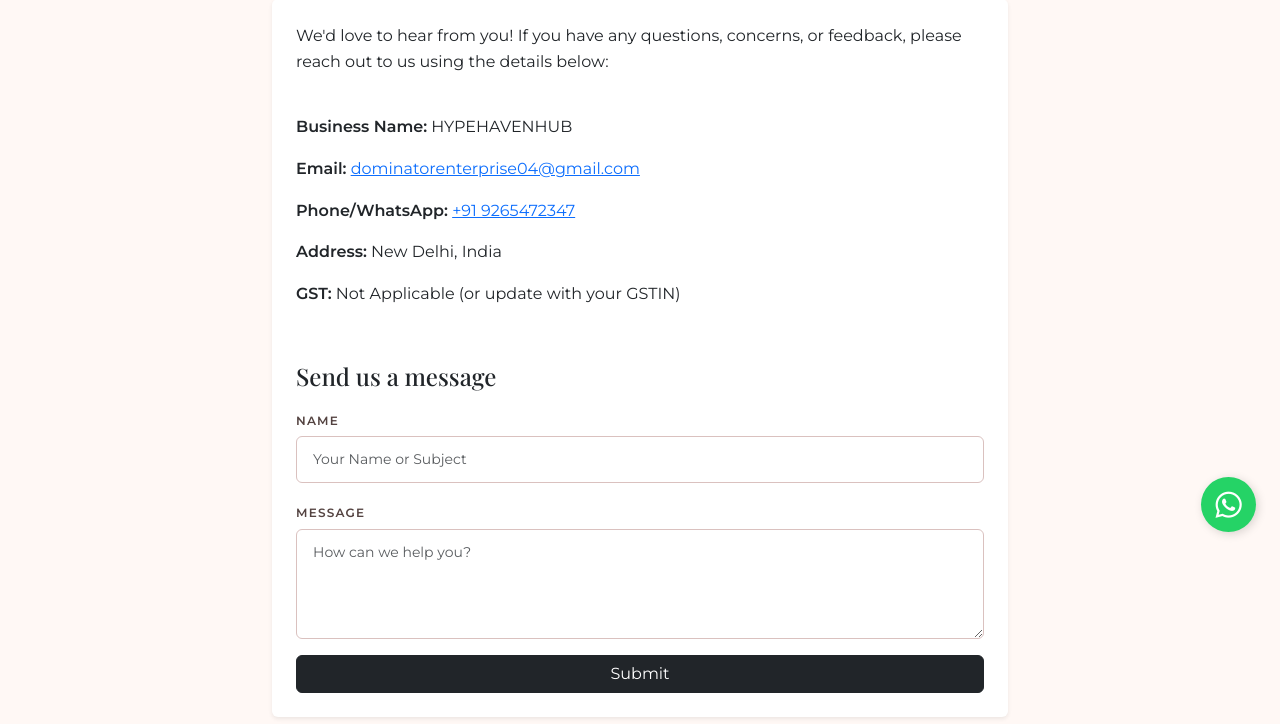
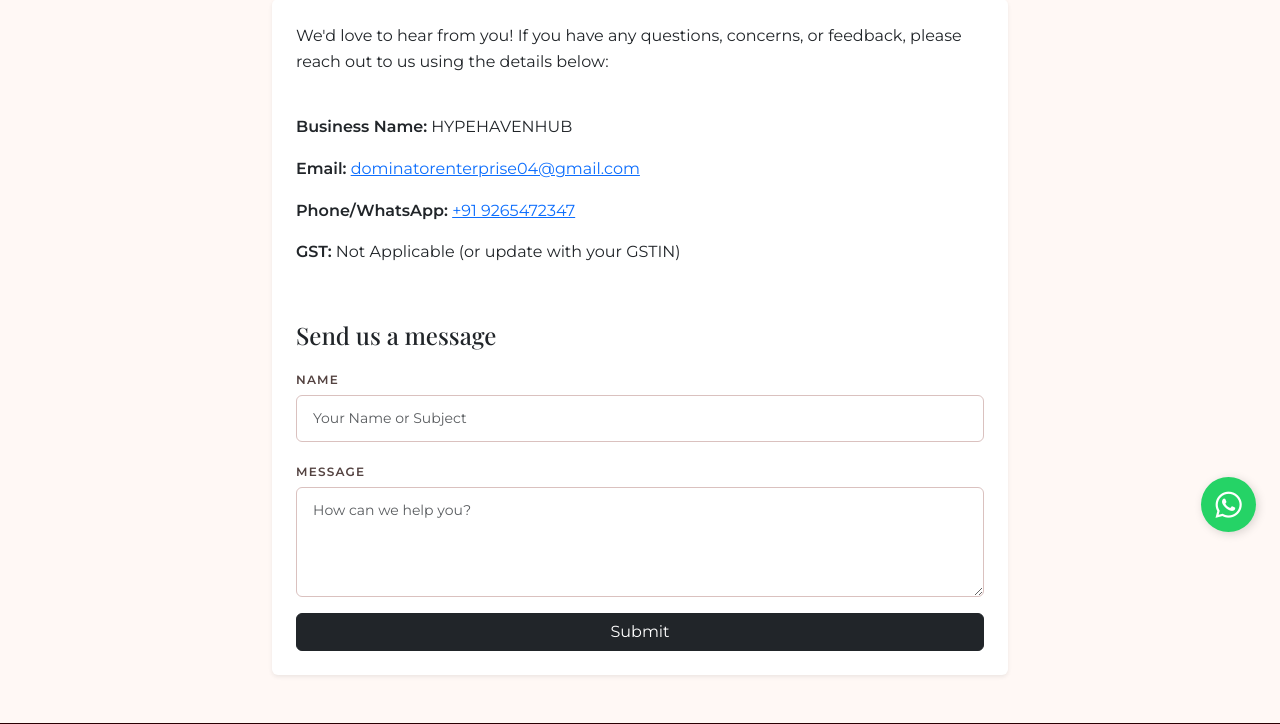
Before and after one commit to richherbalsoap/HYPEHAVENHUB, a Django app: page /contact/ in a window 1280 px wide. Shown: the part 244-968 px from the top of the page. Run offline with Django 5.2, Linux system fonts and the light colour scheme; data comes from the database, SQL or seed files in the repository; data that the repository does not hold is empty; parts of the project's set-up code (start-up, migrations or seed data) failed here and were passed over; some libraries are stand-ins or nearby versions.

Commit message:
Remove Address from contact us page

```diff
--- a/store/templates/store/contact_us.html
+++ b/store/templates/store/contact_us.html
@@ -15,7 +15,6 @@
                     <li class="mb-3"><strong>Business Name:</strong> HYPEHAVENHUB</li>
                     <li class="mb-3"><strong>Email:</strong> <a href="mailto:dominatorenterprise04@gmail.com">dominatorenterprise04@gmail.com</a></li>
                     <li class="mb-3"><strong>Phone/WhatsApp:</strong> <a href="https://wa.me/919265472347">+91 9265472347</a></li>
-                    <li class="mb-3"><strong>Address:</strong> New Delhi, India</li>
                     <li class="mb-3"><strong>GST:</strong> Not Applicable (or update with your GSTIN)</li>
                 </ul>
 
```
